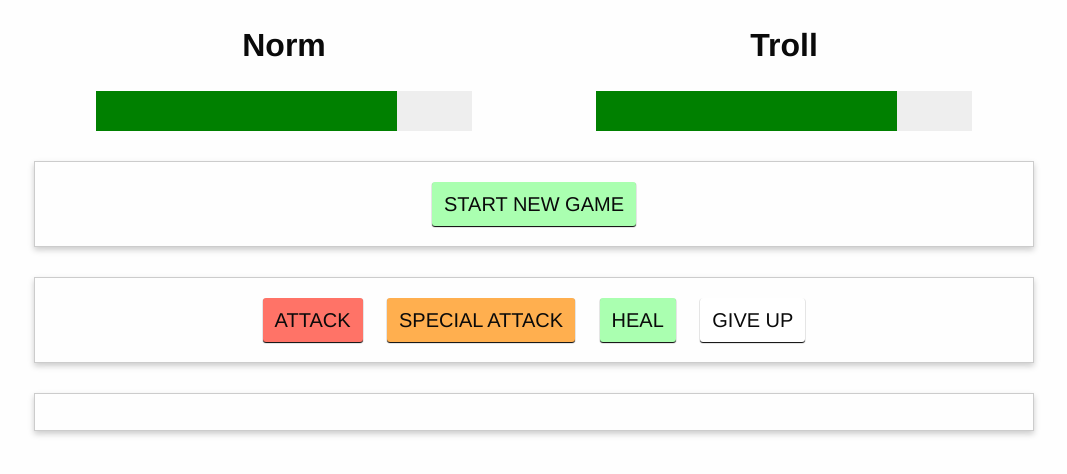
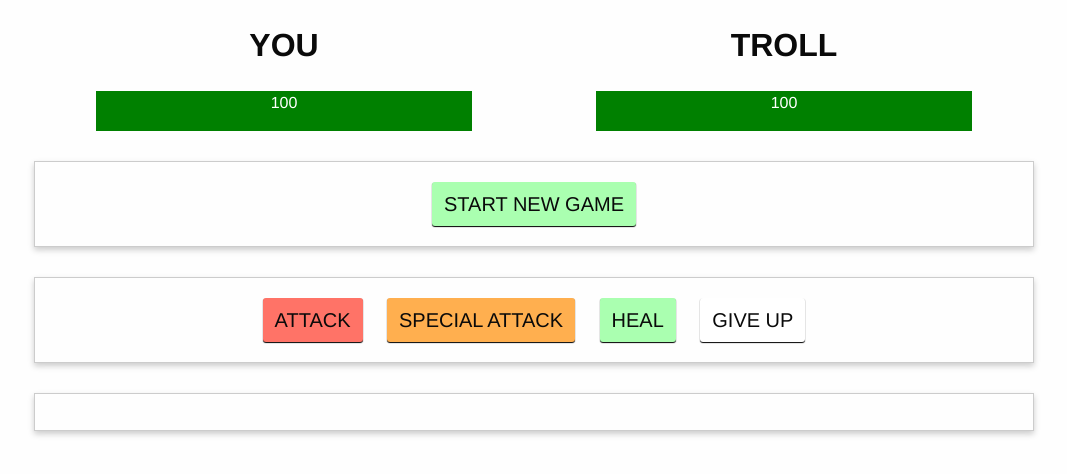
Before and after one commit to normancroan/monster-slayer, a plain HTML site: page index.html in a window 1280 px wide. Shown: the whole page, without its empty margins (106-1173 px from the left). Drawn offline with nearby package versions, Linux system fonts and the light colour scheme.

Commit message:
bind healthbar widths to health values for player and monster

```diff
--- a/index.html
+++ b/index.html
@@ -12,16 +12,22 @@
         <div class="small-6 columns">
             <h1 class="text-center">{{ player.name }}</h1>
             <div class="healthbar">
-                <div class="healthbar text-center" style="background-color: green; margin: 0; color: white;">
-
+                <div
+                class="healthbar text-center"
+                style="background-color: green; margin: 0; color: white;"
+                :style="{width: player.health + '%'}">
+                    {{ player.health }}
                 </div>
             </div>
         </div>
         <div class="small-6 columns">
             <h1 class="text-center">{{ monster.name }}</h1>
             <div class="healthbar">
-                <div class="healthbar text-center" style="background-color: green; margin: 0; color: white;">
-
+                <div
+                    class="healthbar text-center"
+                    style="background-color: green; margin: 0; color: white;"
+                    :style="{width: monster.health + '%'}">
+                    {{ monster.health }}
                 </div>
             </div>
         </div>
--- a/js/game.js
+++ b/js/game.js
@@ -1,11 +1,16 @@
 var game = new Vue({
     el: '#app',
     data: {
+        game: {
+            isRunning: false
+        },
         player: {
-            name: 'Norm'
+            name: 'YOU',
+            health: 100
         },
         monster: {
-            name: 'Troll'
+            name: 'TROLL',
+            health: 100
         }
     }
 });
```
